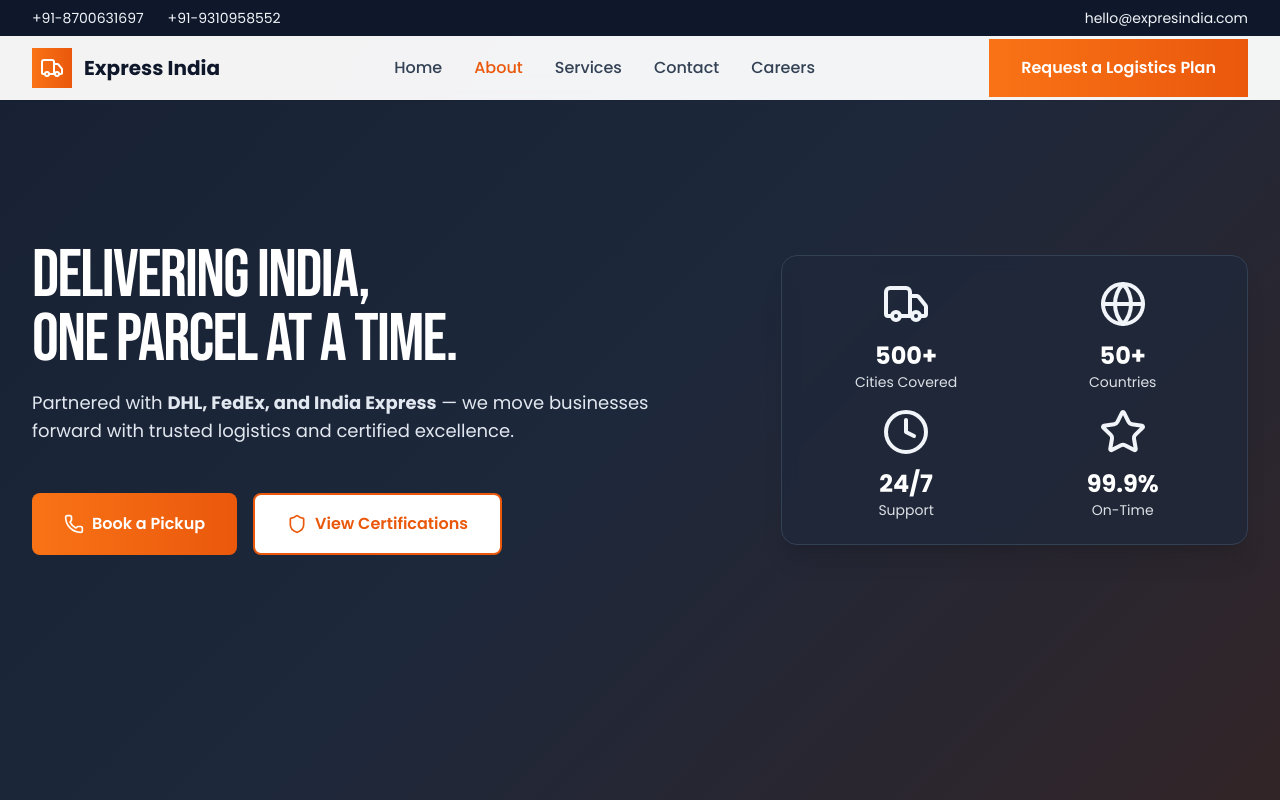
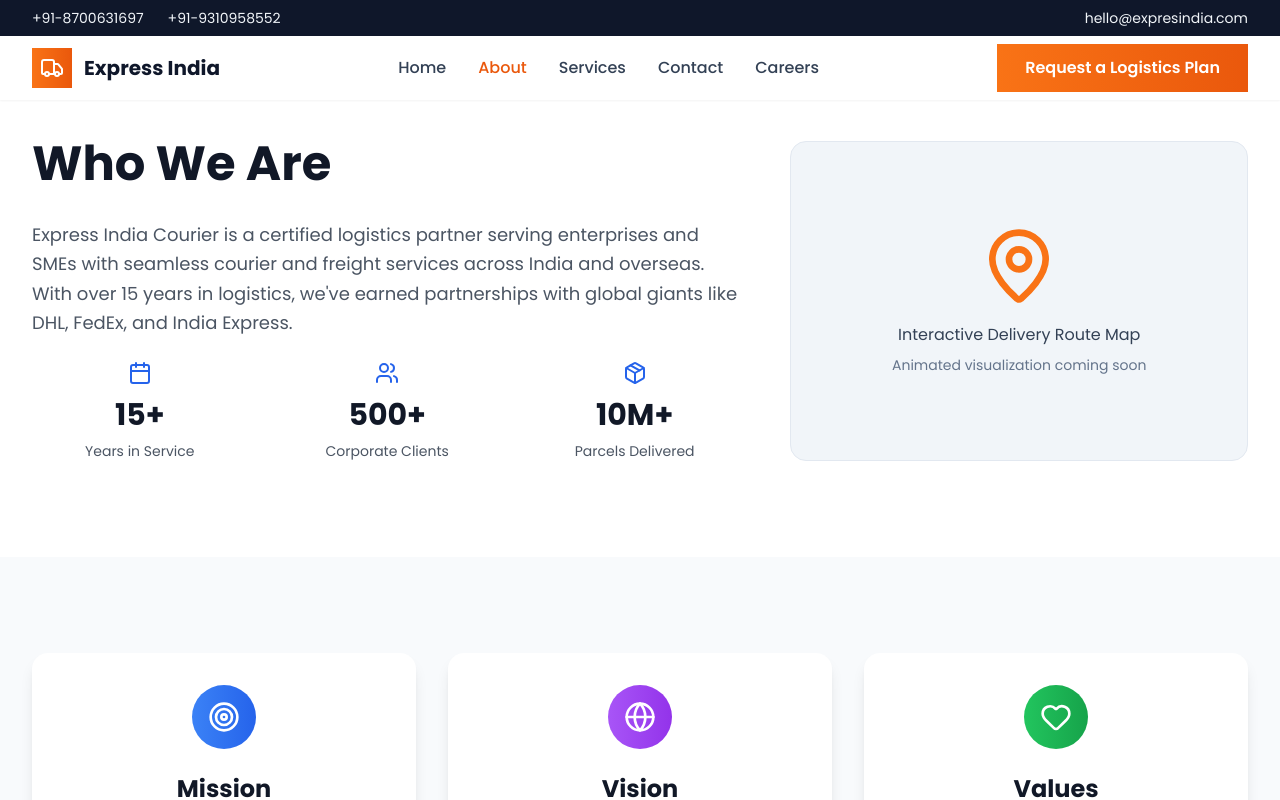
Before and after one commit to Sachinmstackdev/expressindia, a Next.js app: page /about in a window 1280 px wide. Shown: the top 800 px of the page. Built offline with nearby package versions, Linux system fonts and the light colour scheme.

Commit message:
UI updates: rectangular buttons, newsletter input; CTA links to WhatsApp; remove floating contact buttons; about and contact spacing fixes; replace About founder; remove timeline & home feature section; services/contact CTA adjustments

```diff
--- a/components/CTABanner.tsx
+++ b/components/CTABanner.tsx
@@ -37,7 +37,7 @@ const CTABanner = () => {
         </motion.p>
 
         <motion.a
-          href="#quote"
+          href="https://wa.me/919555606783?text=Hi!%20I%20need%20a%20logistics%20quote."
           initial={{ opacity: 0, y: 20 }}
           whileInView={{ opacity: 1, y: 0 }}
           transition={{ duration: 0.6, delay: 0.2 }}
--- a/components/CTASection.tsx
+++ b/components/CTASection.tsx
@@ -40,7 +40,7 @@ const CTASection = () => {
             viewport={{ once: true }}
             whileHover={{ scale: 1.05 }}
             whileTap={{ scale: 0.95 }}
-            className="bg-primary-500 hover:bg-primary-600 text-white px-10 py-4 rounded-lg font-bold text-lg shadow-xl hover:shadow-2xl transition-all duration-300 flex items-center space-x-2 uppercase tracking-wide"
+            className="bg-primary-500 hover:bg-primary-600 text-white px-10 py-4 rounded-none font-bold text-lg shadow-xl hover:shadow-2xl transition-all duration-300 flex items-center space-x-2 uppercase tracking-wide"
           >
             <span>Start Now</span>
             <ArrowRight className="h-5 w-5" />
--- a/components/Footer.tsx
+++ b/components/Footer.tsx
@@ -57,9 +57,9 @@ const Footer = () => {
               <input
                 type="email"
                 placeholder="Enter your email"
-                className="w-full md:w-80 px-4 py-3 rounded-l-lg text-secondary-900 placeholder-secondary-500"
+                className="w-full md:w-80 px-4 py-3 rounded-none text-secondary-900 placeholder-secondary-500 border border-secondary-300"
               />
-              <button type="submit" className="bg-primary-500 hover:bg-primary-600 px-5 rounded-r-lg font-semibold flex items-center gap-2">
+              <button type="submit" className="bg-primary-500 hover:bg-primary-600 px-5 rounded-none font-semibold flex items-center gap-2">
                 Subscribe <ArrowRight className="h-4 w-4" />
               </button>
             </form>
--- a/components/Navbar.tsx
+++ b/components/Navbar.tsx
@@ -79,10 +79,10 @@ const Navbar = () => {
           {/* Right CTA */}
           <div className="justify-self-end">
             <motion.a
-              href="#quote"
+              href="https://wa.me/919555606783?text=Hi!%20I%20want%20to%20request%20a%20logistics%20plan."
               whileHover={{ scale: 1.05 }}
               whileTap={{ scale: 0.95 }}
-              className="btn-primary-rect hidden lg:inline-flex"
+              className="hidden lg:inline-flex bg-gradient-to-r from-primary-500 to-primary-600 text-white px-7 py-3 text-base font-semibold hover:shadow-xl transition-all duration-300 hover:scale-105 rounded-none"
             >
               Request a Logistics Plan
             </motion.a>
@@ -162,9 +162,9 @@ const Navbar = () => {
                   </nav>
 
                   <a
-                    href="#quote"
+                    href="https://wa.me/919555606783?text=Hi!%20I%20want%20to%20request%20a%20logistics%20plan."
                     onClick={() => setIsOpen(false)}
-                    className="btn-primary-rect w-full text-center"
+                    className="w-full text-center bg-gradient-to-r from-primary-500 to-primary-600 text-white px-7 py-3 text-base font-semibold hover:shadow-xl transition-all duration-300 rounded-none"
                   >
                     Get Quote
                   </a>
--- a/pages/about.tsx
+++ b/pages/about.tsx
@@ -2,7 +2,7 @@
 
 import Head from 'next/head'
 import { motion } from 'framer-motion'
-import { Globe, Users, Truck, Phone, Calendar, MapPin, Star, Shield, Target, Heart, Clock, Package } from 'lucide-react'
+import { Globe, Users, Calendar, MapPin, Shield, Target, Heart, Package } from 'lucide-react'
 import Navbar from '../components/Navbar'
 import Footer from '../components/Footer'
 import CTASection from '../components/CTASection'
@@ -32,13 +32,7 @@ export default function AboutPage() {
     { name: 'IATA Approved', description: 'International Air Transport' }
   ]
 
-  const timeline = [
-    { year: '2010', title: 'Founded in Delhi', description: 'Started with a vision to revolutionize logistics in India' },
-    { year: '2015', title: 'Partnered with DHL', description: 'Became authorized partner for international shipping' },
-    { year: '2018', title: 'Expanded to 500 cities', description: 'Nationwide coverage with local expertise' },
-    { year: '2022', title: 'Reached 10M deliveries', description: 'Milestone achievement in customer satisfaction' },
-    { year: '2024', title: 'Tech Innovation Hub', description: 'Launched AI-powered logistics solutions' }
-  ]
+  // Timeline removed per request
 
   return (
     <>
@@ -54,88 +48,10 @@ export default function AboutPage() {
       <main className="min-h-screen bg-white">
         <Navbar />
 
-        {/* 1. Hero Section - aligned with main Hero styles */}
-        <section className="relative min-h-screen flex items-center overflow-hidden bg-secondary-900">
-          {/* Optional subtle texture/video parity via overlay only */}
-          <div className="absolute inset-0 video-overlay"></div>
-
-          <div className="max-w-7xl mx-auto px-4 sm:px-6 lg:px-8 py-16 md:py-24 relative z-10 w-full">
-            <div className="grid lg:grid-cols-5 gap-8 items-center">
-              {/* Left Content - 61.8% */}
-              <div className="lg:col-span-3">
-                <motion.div
-                  initial={{ opacity: 0, y: 50 }}
-                  animate={{ opacity: 1, y: 0 }}
-                  transition={{ duration: 0.8 }}
-                >
-                  <h1 className="heading-xl mb-4 text-white">Delivering India,<br />One Parcel at a Time.</h1>
-
-                  <p className="text-secondary-200 text-lg mb-8 max-w-2xl">
-                    Partnered with <strong>DHL, FedEx, and India Express</strong> — we move businesses forward with trusted logistics and certified excellence.
-                  </p>
-
-                  <div className="flex flex-col sm:flex-row gap-4 pt-4">
-                    <motion.button
-                      whileHover={{ scale: 1.05 }}
-                      whileTap={{ scale: 0.95 }}
-                      className="btn-primary flex items-center justify-center space-x-2"
-                    >
-                      <Phone className="h-5 w-5" />
-                      <span>Book a Pickup</span>
-                    </motion.button>
-
-                    <motion.button
-                      whileHover={{ scale: 1.05 }}
-                      whileTap={{ scale: 0.95 }}
-                      className="btn-secondary flex items-center justify-center space-x-2"
-                    >
-                      <Shield className="h-5 w-5" />
-                      <span>View Certifications</span>
-                    </motion.button>
-                  </div>
-                </motion.div>
-              </div>
-
-              {/* Right Visual - 38.2% */}
-              <div className="lg:col-span-2">
-                <motion.div
-                  initial={{ opacity: 0, x: 100 }}
-                  animate={{ opacity: 1, x: 0 }}
-                  transition={{ duration: 1, delay: 0.3 }}
-                  className="relative"
-                >
-                  <div className="bg-secondary-800/70 backdrop-blur rounded-2xl p-6 shadow-xl border border-secondary-700">
-                    <div className="grid grid-cols-2 gap-4 text-secondary-100">
-                      <div className="text-center">
-                        <Truck className="h-12 w-12 mx-auto mb-3" />
-                        <div className="text-2xl font-bold text-white">500+</div>
-                        <div className="text-sm opacity-90">Cities Covered</div>
-                      </div>
-                      <div className="text-center">
-                        <Globe className="h-12 w-12 mx-auto mb-3" />
-                        <div className="text-2xl font-bold text-white">50+</div>
-                        <div className="text-sm opacity-90">Countries</div>
-                      </div>
-                      <div className="text-center">
-                        <Clock className="h-12 w-12 mx-auto mb-3" />
-                        <div className="text-2xl font-bold text-white">24/7</div>
-                        <div className="text-sm opacity-90">Support</div>
-                      </div>
-                      <div className="text-center">
-                        <Star className="h-12 w-12 mx-auto mb-3" />
-                        <div className="text-2xl font-bold text-white">99.9%</div>
-                        <div className="text-sm opacity-90">On-Time</div>
-                      </div>
-                    </div>
-                  </div>
-                </motion.div>
-              </div>
-            </div>
-          </div>
-        </section>
+        {/* Hero section removed per request */}
 
         {/* 2. Company Overview - Golden Two-Column */}
-        <section className="py-20 md:py-24 bg-white">
+        <section className="pt-32 md:pt-[140px] pb-20 md:pb-24 bg-white">
           <div className="max-w-7xl mx-auto px-4 sm:px-6 lg:px-8">
             <div className="grid lg:grid-cols-5 gap-12 items-center">
               {/* Left Text - 61.8% */}
@@ -308,38 +224,7 @@ export default function AboutPage() {
         {/* 6. Leadership Section (from home) */}
         <FounderSection />
 
-        {/* 7. Timeline Section */}
-        <section className="py-20 md:py-24 bg-secondary-50 overflow-hidden">
-          <div className="max-w-7xl mx-auto px-4 sm:px-6 lg:px-8">
-            <motion.div
-              initial={{ opacity: 0, y: 30 }}
-              whileInView={{ opacity: 1, y: 0 }}
-              transition={{ duration: 0.8 }}
-              viewport={{ once: true }}
-              className="text-center mb-12"
-            >
-              <h2 className="text-4xl font-bold text-gray-900 mb-4">Our Journey</h2>
-              <p className="text-lg text-gray-600">Milestones that shaped our success</p>
-            </motion.div>
-
-            <div className="flex overflow-x-auto space-x-8 pb-8">
-              {timeline.map((item, index) => (
-                <motion.div
-                  key={index}
-                  initial={{ opacity: 0, y: 50 }}
-                  whileInView={{ opacity: 1, y: 0 }}
-                  transition={{ duration: 0.6, delay: index * 0.2 }}
-                  viewport={{ once: true }}
-                  className="flex-shrink-0 w-80 bg-white p-8 rounded-2xl shadow-lg"
-                >
-                  <div className="text-3xl font-bold text-blue-600 mb-4">{item.year}</div>
-                  <h3 className="text-xl font-bold text-gray-900 mb-3">{item.title}</h3>
-                  <p className="text-gray-600">{item.description}</p>
-                </motion.div>
-              ))}
-            </div>
-          </div>
-        </section>
+        {/* 7. Timeline Section removed */}
 
         {/* 8. CTA Section */}
         <CTASection />
--- a/pages/contact.tsx
+++ b/pages/contact.tsx
@@ -24,7 +24,7 @@ export default function ContactPage() {
             <motion.div initial={{ opacity: 0, y: 24 }} whileInView={{ opacity: 1, y: 0 }} viewport={{ once: true }} transition={{ duration: 0.6 }} className="lg:col-span-3">
               <h1 className="heading-xl mb-4 text-secondary-900">Let’s Move Your Business Forward.</h1>
               <p className="text-secondary-700 text-lg max-w-2xl mb-6">We’re ready to help you schedule pickups, discuss partnerships, or answer your queries.</p>
-              <a href="#contact-form" className="btn-primary inline-flex items-center gap-2">Get in Touch</a>
+              <a href="https://wa.me/919555606783?text=Hi!%20I%20want%20to%20get%20in%20touch%20about%20logistics." className="btn-primary inline-flex items-center gap-2" target="_blank" rel="noopener noreferrer">Get in Touch</a>
               <div className="mt-4 text-sm text-secondary-600">Looking for solutions? Explore our <Link href="/services" className="text-primary-600 hover:text-primary-700">Services</Link> or learn more <Link href="/about" className="text-primary-600 hover:text-primary-700">About us</Link>.</div>
             </motion.div>
             {/* Right visual (38.2%) */}
@@ -32,7 +32,7 @@ export default function ContactPage() {
               <div className="relative rounded-2xl overflow-hidden shadow-xl border border-secondary-100">
                 <img src="https://images.pexels.com/photos/4483610/pexels-photo-4483610.jpeg?auto=compress&cs=tinysrgb&w=1200" alt="Logistics hub with trucks" className="w-full h-72 object-cover" />
                 <div className="absolute inset-0 bg-gradient-to-t from-black/30 to-transparent" />
-              </div>
+          </div>
             </motion.div>
           </div>
         </section>
@@ -94,7 +94,7 @@ export default function ContactPage() {
                   <input className="w-full px-4 py-3 rounded-lg border border-secondary-200 focus:ring-2 focus:ring-[#004aad] outline-none" placeholder="City / State" aria-label="City or State" />
                 </div>
                 <textarea className="w-full h-28 px-4 py-3 rounded-lg border border-secondary-200 focus:ring-2 focus:ring-[#004aad] outline-none" placeholder="Message" aria-label="Message" />
-                <button type="submit" className="inline-flex justify-center items-center px-6 py-3 rounded-lg text-white font-semibold bg-gradient-to-r from-[#004aad] to-[#ff8a00] hover:opacity-95 transition">Request Callback</button>
+                <a href="https://wa.me/919555606783?text=Hi!%20Please%20call%20me%20back%20about%20logistics." target="_blank" rel="noopener noreferrer" className="inline-flex justify-center items-center px-6 py-3 rounded-none text-white font-semibold bg-gradient-to-r from-[#004aad] to-[#ff8a00] hover:opacity-95 transition">Request Callback</a>
                 <a href="https://wa.me/919555606783?text=Hi! I need help with logistics services." className="text-primary-600 hover:text-primary-700 text-sm" aria-label="Chat on WhatsApp">Prefer WhatsApp? Message us instantly</a>
 
                 {/* Partner logos */}
--- a/styles/globals.css
+++ b/styles/globals.css
@@ -119,11 +119,11 @@ body {
 
 /* Custom button styles */
 .btn-primary {
-  @apply bg-gradient-to-r from-primary-500 to-primary-600 text-white px-8 py-4 rounded-lg font-semibold hover:shadow-xl transition-all duration-300 hover:scale-105;
+  @apply bg-gradient-to-r from-primary-500 to-primary-600 text-white px-8 py-4 rounded-none font-semibold hover:shadow-xl transition-all duration-300 hover:scale-105;
 }
 
 .btn-secondary {
-  @apply bg-white text-primary-600 border-2 border-primary-600 px-8 py-4 rounded-lg font-semibold hover:bg-primary-50 transition-all duration-300;
+  @apply bg-white text-primary-600 border-2 border-primary-600 px-8 py-4 rounded-none font-semibold hover:bg-primary-50 transition-all duration-300;
 }
 
 /* Rectangular button variants (no border radius) */
```
Also changed, not shown: components/AboutSection.tsx (+2 -39 lines), components/FloatingElements.tsx (+4 -35 lines).
